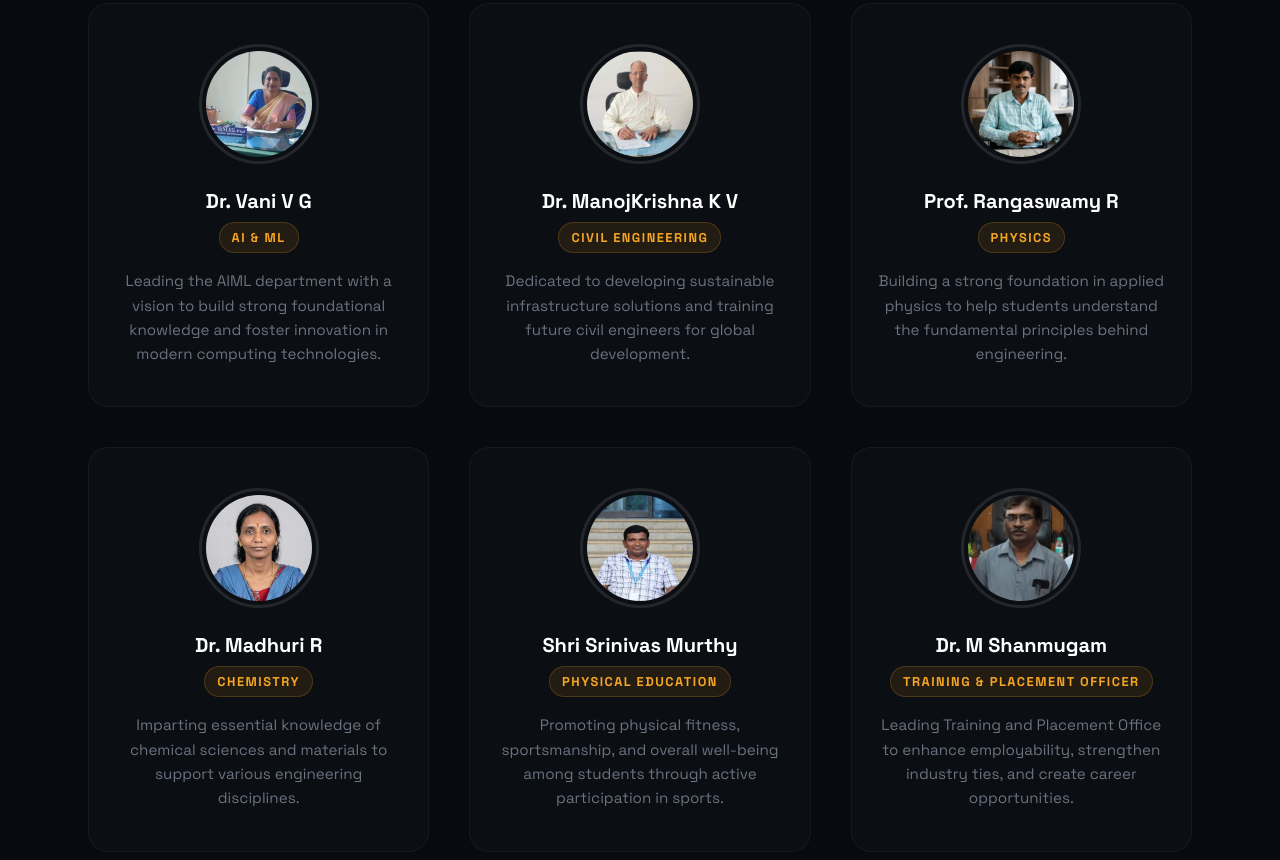
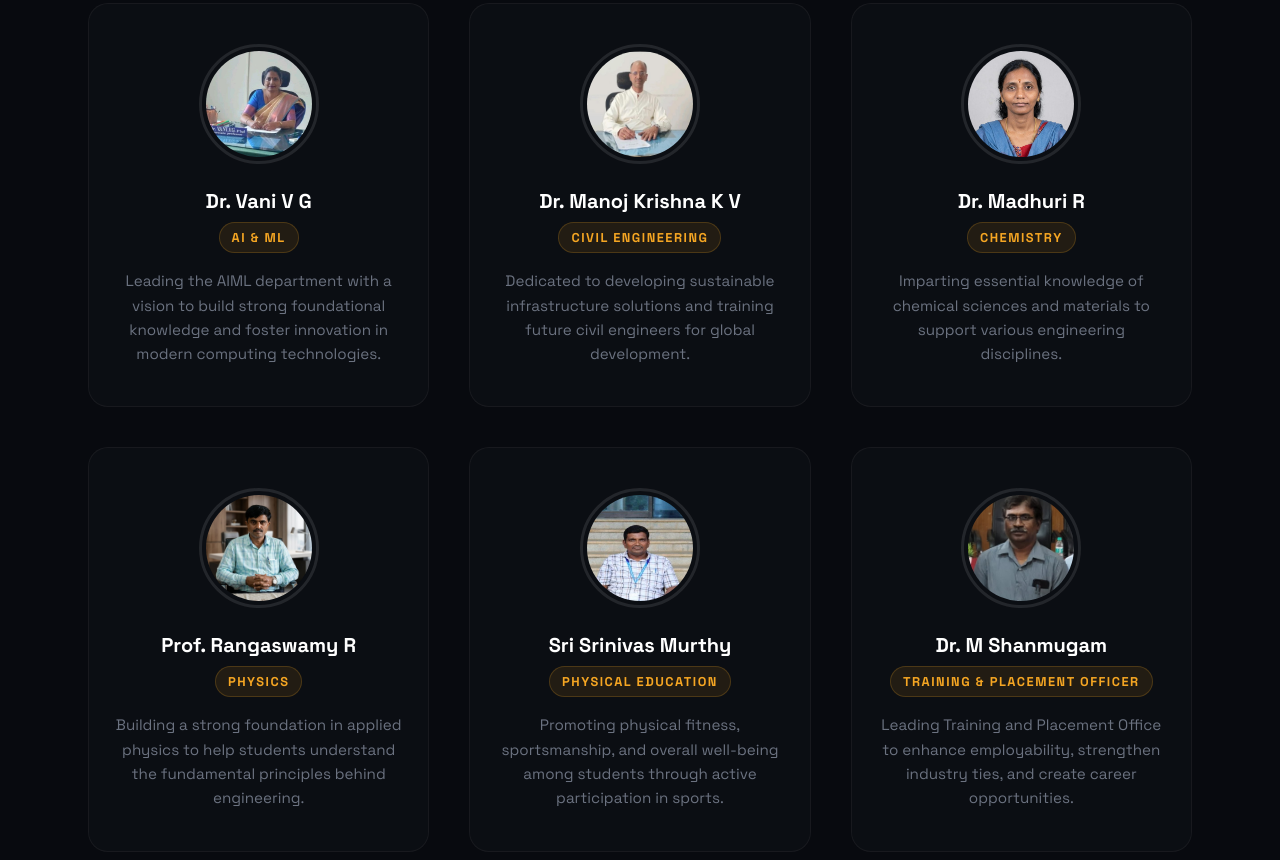
Before and after one commit to Prajwallokesh/GEC, a plain HTML site: page about.html in a window 1280 px wide. Shown: the part 1540-2400 px from the top of the page. Drawn offline with Linux system fonts and the light colour scheme.

Commit message:
Updated code

```diff
--- a/about.html
+++ b/about.html
@@ -413,9 +413,15 @@
       </div>
       <div class="hod-card">
         <div class="hod-avatar"><img src="iamges/mkk.jpeg" alt="HOD CIVIL"></div>
-        <div class="hod-name">Dr. ManojKrishna K V</div>
+        <div class="hod-name">Dr. Manoj Krishna K V</div>
         <div class="hod-dept">Civil Engineering</div>
         <div class="hod-desc">Dedicated to developing sustainable infrastructure solutions and training future civil engineers for global development.</div>
+      </div>
+      <div class="hod-card">
+        <div class="hod-avatar"><img src="iamges/maduu.jpeg" alt="HOD Chemistry"></div>
+        <div class="hod-name">Dr. Madhuri R</div>
+        <div class="hod-dept">Chemistry</div>
+        <div class="hod-desc">Imparting essential knowledge of chemical sciences and materials to support various engineering disciplines.</div>
       </div>
        <div class="hod-card">
         <div class="hod-avatar"><img src="iamges/phyy.jpeg" alt="HOD Physics"></div>
@@ -423,15 +429,10 @@
         <div class="hod-dept">Physics</div>
         <div class="hod-desc">Building a strong foundation in applied physics to help students understand the fundamental principles behind engineering.</div>
       </div>
-      <div class="hod-card">
-        <div class="hod-avatar"><img src="iamges/maduu.jpeg" alt="HOD Chemistry"></div>
-        <div class="hod-name">Dr. Madhuri R</div>
-        <div class="hod-dept">Chemistry</div>
-        <div class="hod-desc">Imparting essential knowledge of chemical sciences and materials to support various engineering disciplines.</div>
-      </div>
+
       <div class="hod-card">
         <div class="hod-avatar"><img src="iamges/ptt.jpeg" alt="HOD Physical Education"></div>
-        <div class="hod-name">Shri Srinivas Murthy</div>
+        <div class="hod-name">Sri Srinivas Murthy</div>
         <div class="hod-dept">Physical Education</div>
         <div class="hod-desc">Promoting physical fitness, sportsmanship, and overall well-being among students through active participation in sports.</div>
       </div>
@@ -469,7 +470,7 @@
       </div>
       <div class="hod-card">
         <div class="hod-avatar"><img src="iamges/roop.jpeg" alt="HOD Mathematics"></div>
-        <div class="hod-name"> Prof Roopashree D  </div>
+        <div class="hod-name"> Prof. Roopashree D  </div>
         <div class="hod-dept">Student Welfare Officer</div>
         <div class="hod-desc">Ensuring student well-being by addressing concerns, providing support services, and fostering a safe, inclusive campus environment.</div>
       </div>
```
